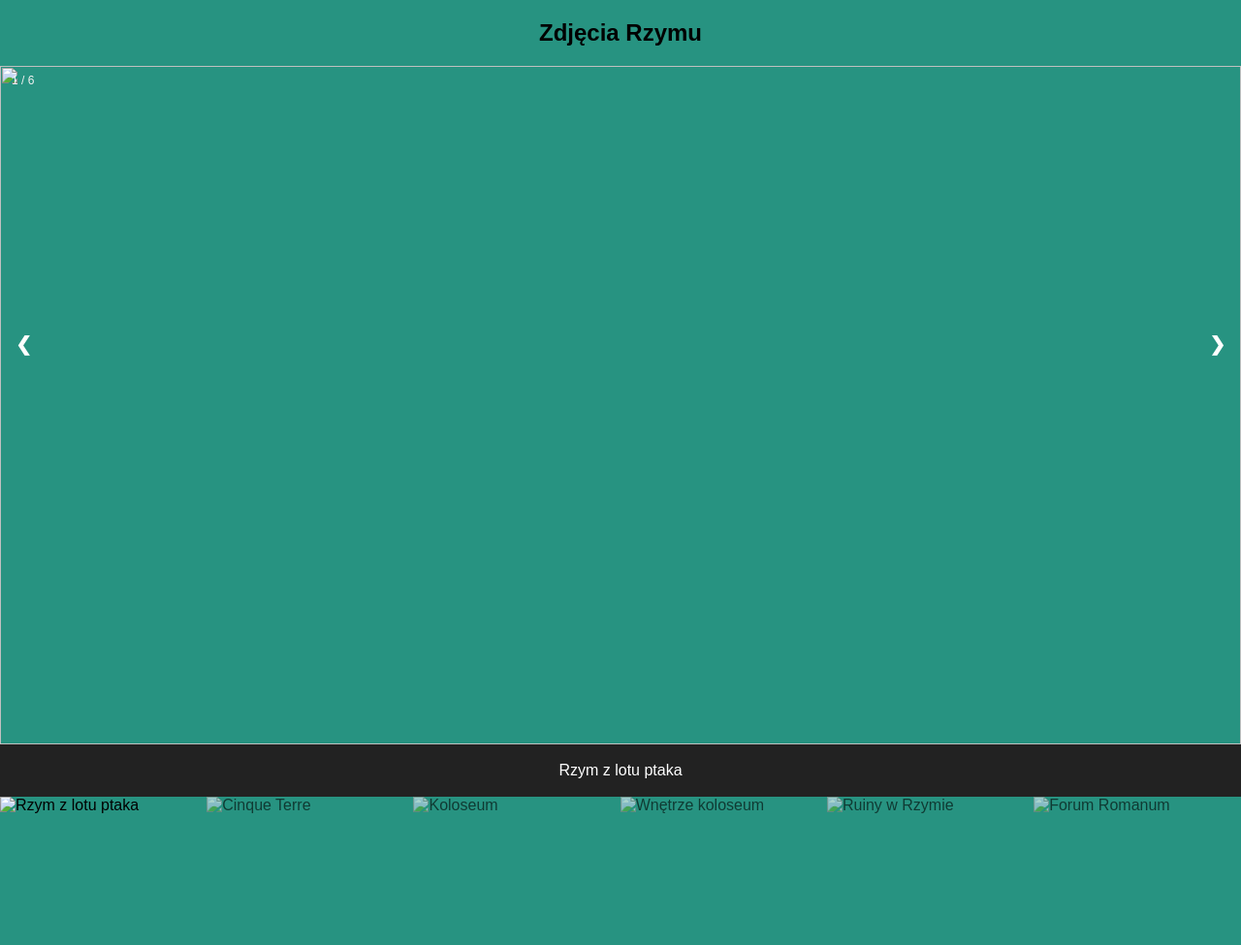
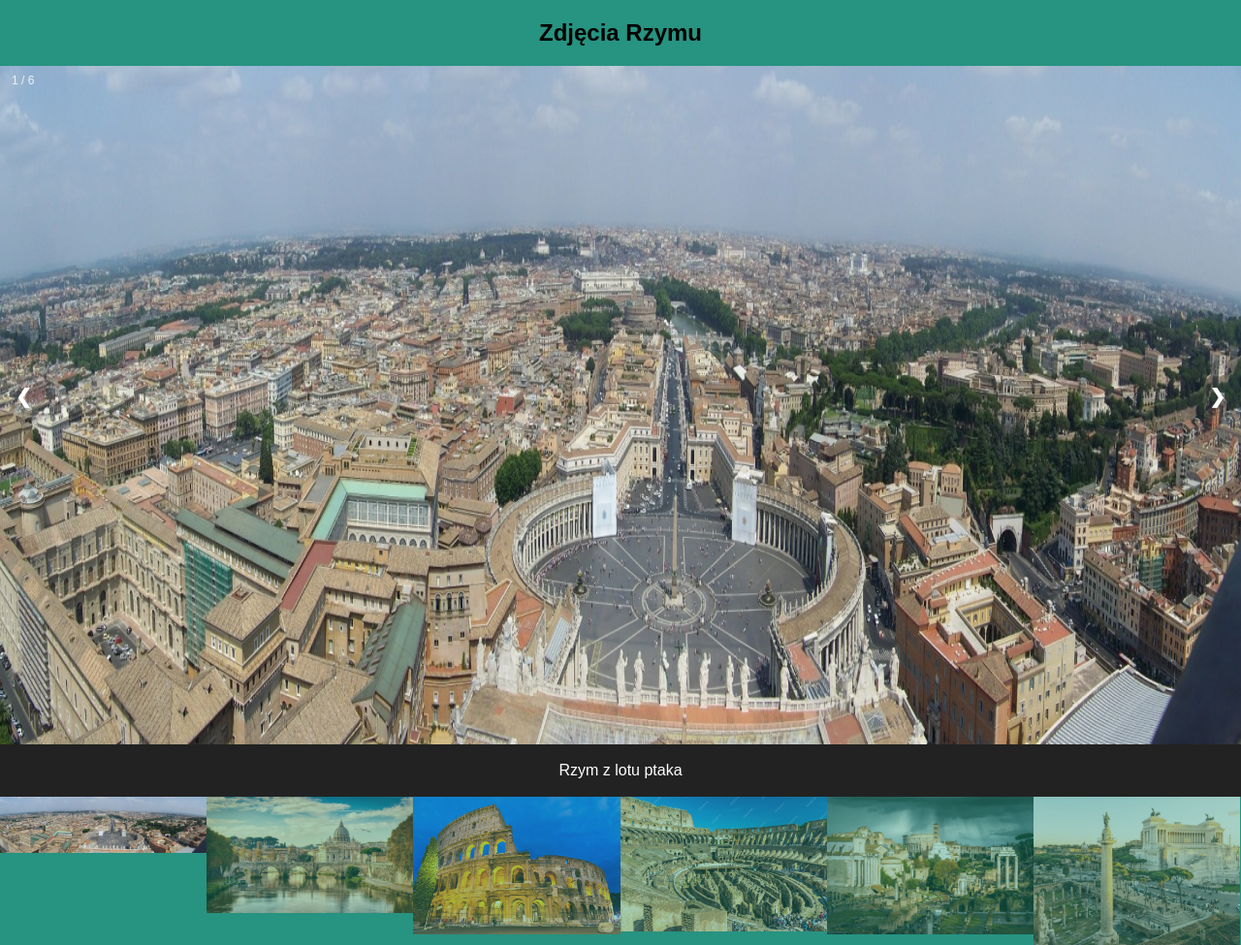
Before and after one commit to Antoni-Kowalczyk/7-zabytkow-Rzymu, a plain HTML site: page Galeria1.html in a window 1280 px wide. Shown: the whole page at 97% size. Before the commit the page ends 840 px from the top, so only its background shows below. Drawn offline with Linux system fonts and the light colour scheme.

Commit message:
Update Galeria1.html

```diff
--- a/Galeria1.html
+++ b/Galeria1.html
@@ -169,32 +169,32 @@ var currentScrollPos = window.pageYOffset;
 <div class="container">
   <div class="mySlides">
     <div class="numbertext">1 / 6</div>
-    <img src="zdjęcia/Rzym_pano2.1.jpg" style="width: 100%;height: 700px">
+    <img src="zdjecia/Rzym_pano2.1.jpg" style="width: 100%;height: 700px">
   </div>
 
   <div class="mySlides">
     <div class="numbertext">2 / 6</div>
-    <img src="zdjęcia/Rzym_pano5.jpg" style="width:auto;max-height: 700px">
+    <img src="zdjecia/Rzym_pano5.jpg" style="width:auto;max-height: 700px">
   </div>
 
   <div class="mySlides">
     <div class="numbertext">3 / 6</div>
-    <img src="zdjęcia/Rzym.2.jpg" style="width:auto;max-height: 700px">
+    <img src="zdjecia/Rzym.2.jpg" style="width:auto;max-height: 700px">
   </div>
 
   <div class="mySlides">
     <div class="numbertext">4 / 6</div>
-    <img src="zdjęcia/Rzym_koloseum.jpg" style="width:auto;max-height: 700px;align-items: center">
+    <img src="zdjecia/Rzym_koloseum.jpg" style="width:auto;max-height: 700px;align-items: center">
   </div>
 
   <div class="mySlides">
     <div class="numbertext">5 / 6</div>
-    <img src="zdjęcia/Rzym7.jpg"  style="width:auto;max-height: 700px">
+    <img src="zdjecia/Rzym7.jpg"  style="width:auto;max-height: 700px">
   </div>
 
   <div class="mySlides">
     <div class="numbertext">6 / 6</div>
-    <img src="zdjęcia/Rzym5.webp" style="width:auto; max-height: 700px">
+    <img src="zdjecia/Rzym5.webp" style="width:auto; max-height: 700px">
   </div>
 
   <a class="prev" onclick="plusSlides(-1)">❮</a>
@@ -206,22 +206,22 @@ var currentScrollPos = window.pageYOffset;
 
   <div class="row">
     <div class="column">
-      <img class="demo cursor" src="zdjęcia/Rzym_pano2.1.jpg" style="width:100%" onclick="currentSlide(1)" alt="Rzym z lotu ptaka">
+      <img class="demo cursor" src="zdjecia/Rzym_pano2.1.jpg" style="width:100%" onclick="currentSlide(1)" alt="Rzym z lotu ptaka">
     </div>
     <div class="column">
-      <img class="demo cursor" src="zdjęcia/Rzym_pano5.jpg" style="width:100%" onclick="currentSlide(2)" alt="Cinque Terre">
+      <img class="demo cursor" src="zdjecia/Rzym_pano5.jpg" style="width:100%" onclick="currentSlide(2)" alt="Cinque Terre">
     </div>
     <div class="column">
-      <img class="demo cursor" src="zdjęcia/Rzym.2.jpg" style="width:100%" onclick="currentSlide(3)" alt="Koloseum">
+      <img class="demo cursor" src="zdjecia/Rzym.2.jpg" style="width:100%" onclick="currentSlide(3)" alt="Koloseum">
     </div>
     <div class="column">
-      <img class="demo cursor" src="zdjęcia/Rzym_koloseum.jpg" style="width:100%" onclick="currentSlide(4)" alt="Wnętrze koloseum">
+      <img class="demo cursor" src="zdjecia/Rzym_koloseum.jpg" style="width:100%" onclick="currentSlide(4)" alt="Wnętrze koloseum">
     </div>
     <div class="column">
-      <img class="demo cursor" src="zdjęcia/Rzym7.jpg" style="width:100%" onclick="currentSlide(5)" alt="Ruiny w Rzymie">
+      <img class="demo cursor" src="zdjecia/Rzym7.jpg" style="width:100%" onclick="currentSlide(5)" alt="Ruiny w Rzymie">
     </div>
     <div class="column">
-      <img class="demo cursor" src="zdjęcia/Rzym5.webp" style="width:100%" onclick="currentSlide(6)" alt="Forum Romanum">
+      <img class="demo cursor" src="zdjecia/Rzym5.webp" style="width:100%" onclick="currentSlide(6)" alt="Forum Romanum">
     </div>
   </div>
 </div>
```
